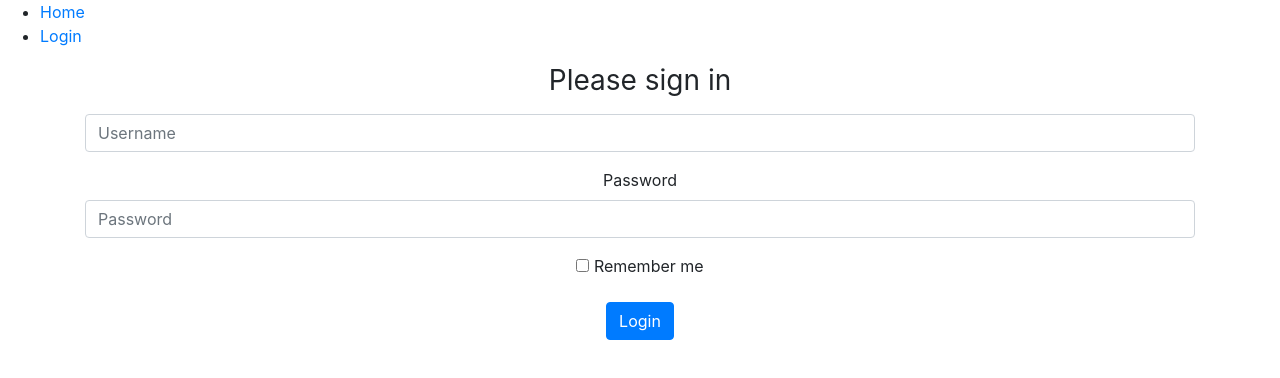
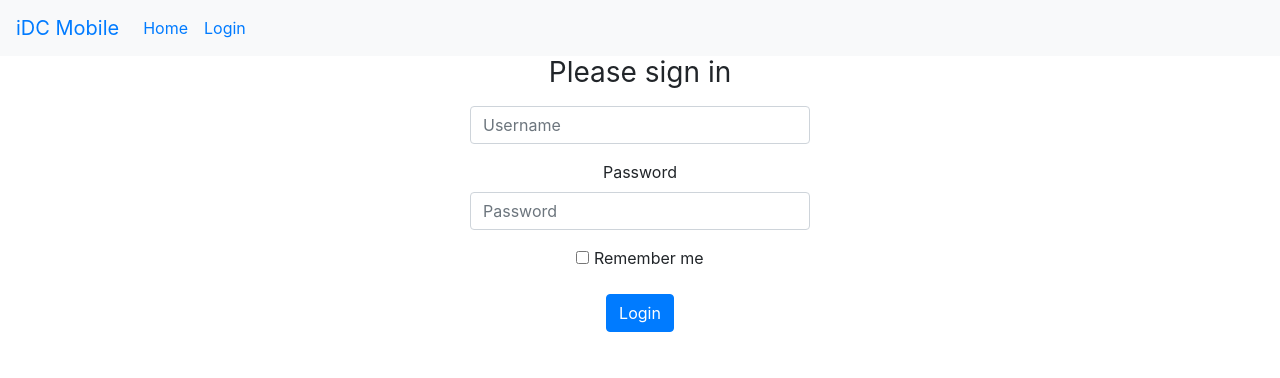
Before and after one commit to iandart66/hello-world-react, a React (Create React App) app: page /loginForm in a window 1280 px wide. Shown: the top 378 px of the page. Built offline with nearby package versions, Linux system fonts and the light colour scheme.

Commit message:
Navbar Modifications

```diff
--- a/src/components/home.jsx
+++ b/src/components/home.jsx
@@ -2,7 +2,7 @@ import React, { Component } from "react";
 
 class Home extends Component {
   render() {
-    return <h1>Homes</h1>;
+    return <h1>Home</h1>;
   }
 }
 
--- a/src/components/loginForm.jsx
+++ b/src/components/loginForm.jsx
@@ -3,7 +3,10 @@ import React, { Component } from "react";
 class LoginForm extends Component {
   render() {
     return (
-      <div className="text-center">
+      <div className="container">
+        <div className="row text-center">
+          <div className="col-sm-4"></div>
+          <div className="col-sm-4">
             <h1 className="h3 mb-3 font-weight-normal">Please sign in</h1>
             <form className="form-signin">
               <div className="form-group">
@@ -20,7 +23,7 @@ class LoginForm extends Component {
               <div className="form-group">
                 <label htmlFor="password">Password</label>
                 <input
-              type="text"
+                  type="password"
                   id="password"
                   className="form-control"
                   placeholder="Password"
@@ -34,6 +37,9 @@ class LoginForm extends Component {
               <button className="btn btn-primary">Login</button>
             </form>
           </div>
+          <div className="col-sm-4"></div>
+        </div>
+      </div>
     );
   }
 }
--- a/src/components/navBar.jsx
+++ b/src/components/navBar.jsx
@@ -5,14 +5,23 @@ import { Link } from "react-router-dom";
 
 const NavBar = () => {
   return (
-    <ul>
-      <li>
-        <Link to="/">Home</Link>
-      </li>
-      <li>
-        <Link to="/loginForm">Login</Link>
-      </li>
-    </ul>
+    <nav className="navbar navbar-expand-sm bg-light">
+      <a className="navbar-brand" href="#">
+        iDC Mobile
+      </a>
+      <ul className="navbar-nav">
+        <li>
+          <Link className="nav-link" to="/">
+            Home
+          </Link>
+        </li>
+        <li>
+          <Link className="nav-link" to="/loginForm">
+            Login
+          </Link>
+        </li>
+      </ul>
+    </nav>
   );
 };
 
```
Also changed, not shown: src/iDC-Logo-100x75.png (added). Lines whose indentation alone changed are shown as unchanged.
